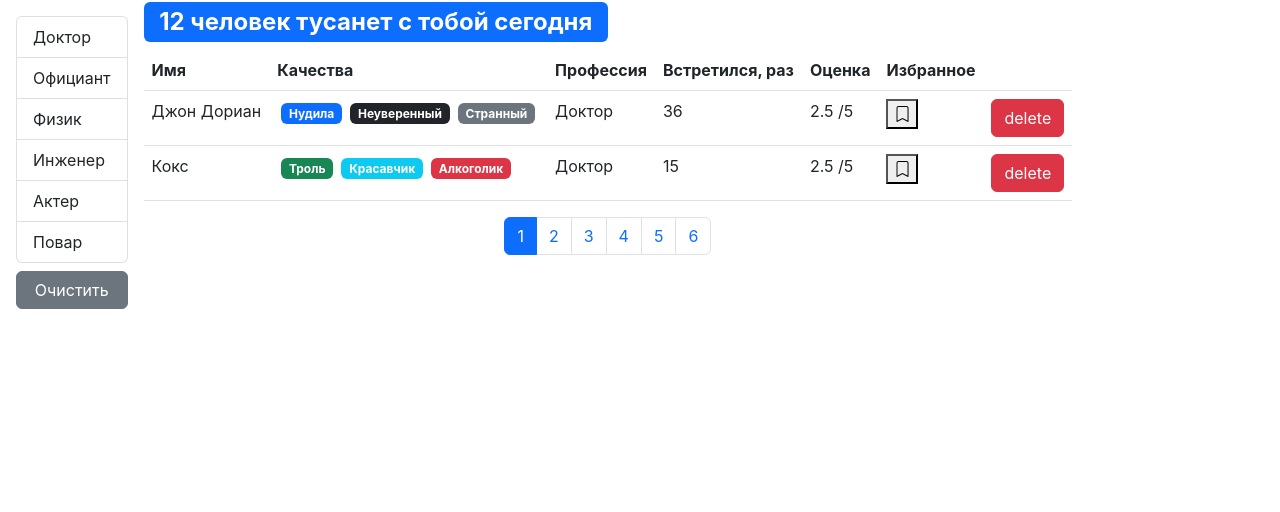
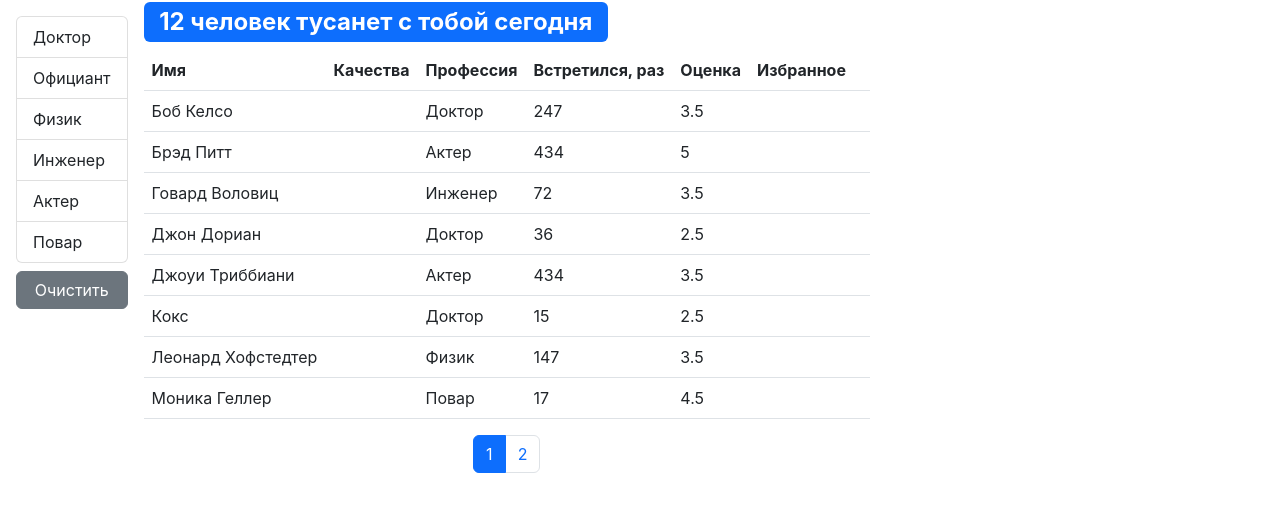
Before and after one commit to gturalsk/fast-company, a React (Create React App) app: page / in a window 1280 px wide. Shown: the top 512 px of the page. Built offline with nearby package versions, Linux system fonts and the light colour scheme.

Commit message:
add 3 componentsj

```diff
--- /dev/null
+++ b/src/app/components/tableBody.jsx
@@ -0,0 +1,26 @@
+import React from "react";
+import PropTypes from "prop-types";
+import _ from "lodash";
+
+const TableBody = ({ data, columns }) => {
+    return (
+        <tbody>
+            {data.map((item) => (
+                <tr key={item._id}>
+                    {Object.keys(columns).map((column) => (
+                        <td key={column}>
+                            {_.get(item, columns[column].path)}
+                        </td>
+                    ))}
+                </tr>
+            ))}
+        </tbody>
+    );
+};
+
+TableBody.propTypes = {
+    data: PropTypes.array.isRequired,
+    columns: PropTypes.object.isRequired
+};
+
+export default TableBody;
--- /dev/null
+++ b/src/app/components/tableHeadet.jsx
@@ -0,0 +1,58 @@
+import React from "react";
+import PropTypes from "prop-types";
+
+const TableHeader = ({ onSort, selectedSort, columns }) => {
+    const hendleSort = (item) => {
+        if (selectedSort.path === item) {
+            onSort({
+                ...selectedSort,
+                order: selectedSort.order === "asc" ? "desc" : "asc"
+            });
+        } else {
+            onSort({ path: item, order: "asc" });
+        }
+    };
+    return (
+        <thead>
+            <tr>
+                {Object.keys(columns).map((column) => (
+                    <th
+                        key={column}
+                        onClick={
+                            columns[column].path
+                                ? () => hendleSort(columns[column].path)
+                                : undefined
+                        }
+                        {...{ role: columns[column].path && "button" }}
+                        scope="col"
+                    >
+                        {columns[column].name}
+                    </th>
+                ))}
+
+                {/* <th scope="col">Качества</th>
+                <th onClick={() => hendleSort("professions.name")} scope="col">
+                    Профессия
+                </th>
+                <th onClick={() => hendleSort("completedMeetings")} scope="col">
+                    Встретился, раз
+                </th>
+                <th onClick={() => hendleSort("rate")} scope="col">
+                    Оценка
+                </th>
+                <th onClick={() => hendleSort("bookmark")} scope="col">
+                    Избранное
+                </th>
+                <th /> */}
+            </tr>
+        </thead>
+    );
+};
+
+TableHeader.propTypes = {
+    onSort: PropTypes.func.isRequired,
+    selectedSort: PropTypes.object.isRequired,
+    columns: PropTypes.object.isRequired
+};
+
+export default TableHeader;
--- a/src/app/components/users.jsx
+++ b/src/app/components/users.jsx
@@ -2,18 +2,21 @@ import React, { useState, useEffect } from "react";
 import PropTypes from "prop-types";
 import { paginate } from "../utils/paginate";
 import Pagination from "./pagination";
-import User from "./user";
+import _ from "lodash";
 import api from "../api";
 import GroupList from "./groupList";
 import SearchStatus from "./searchStatus";
+import UserTable from "./usersTable";
+
 const Users = ({ users: allUsers, ...rest }) => {
     const [currentPage, setCurrentPage] = useState(1);
     const [professions, setProfession] = useState();
     const [selectedProf, setSelectedProf] = useState();
+    const [sortBy, setSortBy] = useState({ iter: "name", order: "asc" });
 
     console.log(allUsers);
 
-    const pageSize = 2;
+    const pageSize = 8;
     useEffect(() => {
         api.professions.fetchAll().then((data) => setProfession(data));
     }, []);
@@ -28,6 +31,11 @@ const Users = ({ users: allUsers, ...rest }) => {
     const handlePageChange = (pageIndex) => {
         setCurrentPage(pageIndex);
     };
+
+    const hendleSort = (item) => {
+        setSortBy(item);
+    };
+
     const filteredUsers = selectedProf
         ? allUsers.filter(
               (user) =>
@@ -38,7 +46,10 @@ const Users = ({ users: allUsers, ...rest }) => {
 
     const count = filteredUsers.length;
 
-    const usersCrop = paginate(filteredUsers, currentPage, pageSize);
+    const sortedUsers = _.orderBy(filteredUsers, [sortBy.iter], [sortBy.order]);
+
+    const usersCrop = paginate(sortedUsers, currentPage, pageSize);
+
     const clearFilter = () => {
         setSelectedProf();
     };
@@ -64,24 +75,12 @@ const Users = ({ users: allUsers, ...rest }) => {
             <div className="d-flex flex-column">
                 <SearchStatus length={count} />
                 {count > 0 && (
-                    <table className="table">
-                        <thead>
-                            <tr>
-                                <th scope="col">Имя</th>
-                                <th scope="col">Качества</th>
-                                <th scope="col">Профессия</th>
-                                <th scope="col">Встретился, раз</th>
-                                <th scope="col">Оценка</th>
-                                <th scope="col">Избранное</th>
-                                <th />
-                            </tr>
-                        </thead>
-                        <tbody>
-                            {usersCrop.map((user) => (
-                                <User {...rest} {...user} key={user._id} />
-                            ))}
-                        </tbody>
-                    </table>
+                    <UserTable
+                        users={usersCrop}
+                        onSort={hendleSort}
+                        {...rest}
+                        selectedSort={sortBy}
+                    />
                 )}
                 <div className="d-flex justify-content-center">
                     <Pagination
--- /dev/null
+++ b/src/app/components/usersTable.jsx
@@ -0,0 +1,39 @@
+import React from "react";
+
+import PropTypes from "prop-types";
+import TableHeader from "./tableHeadet";
+import TableBody from "./tableBody";
+
+const UserTable = ({ users, onSort, selectedSort, ...rest }) => {
+    const columns = {
+        name: { path: "name", name: "Имя" },
+        qualities: { name: "Качества" },
+        professions: { path: "profession.name", name: "Профессия" },
+        completedMeetings: {
+            path: "completedMeetings",
+            name: "Встретился, раз"
+        },
+        rate: { path: "rate", name: "Оценка" },
+        bookmark: { path: "bookmark", name: "Избранное" },
+        delete: {}
+    };
+    return (
+        <table className="table">
+            <TableHeader {...{ onSort, selectedSort, columns }} />
+            <TableBody {...{ columns, data: users }} />
+            {/* <tbody>
+                {users.map((user) => (
+                    <User {...rest} {...user} key={user._id} />
+                ))}
+            </tbody> */}
+        </table>
+    );
+};
+
+UserTable.propTypes = {
+    users: PropTypes.array.isRequired,
+    onSort: PropTypes.func.isRequired,
+    selectedSort: PropTypes.object.isRequired
+};
+
+export default UserTable;
```
